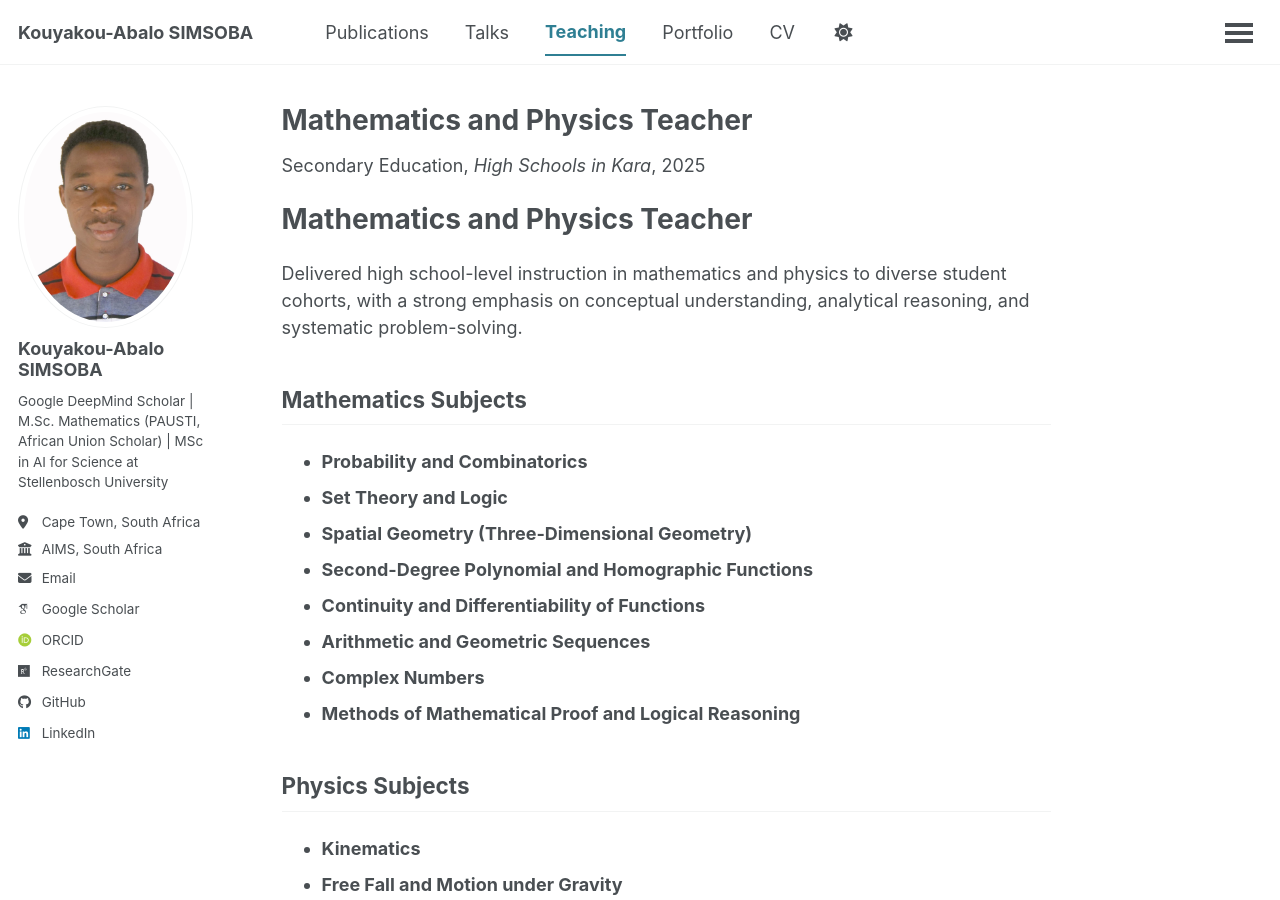
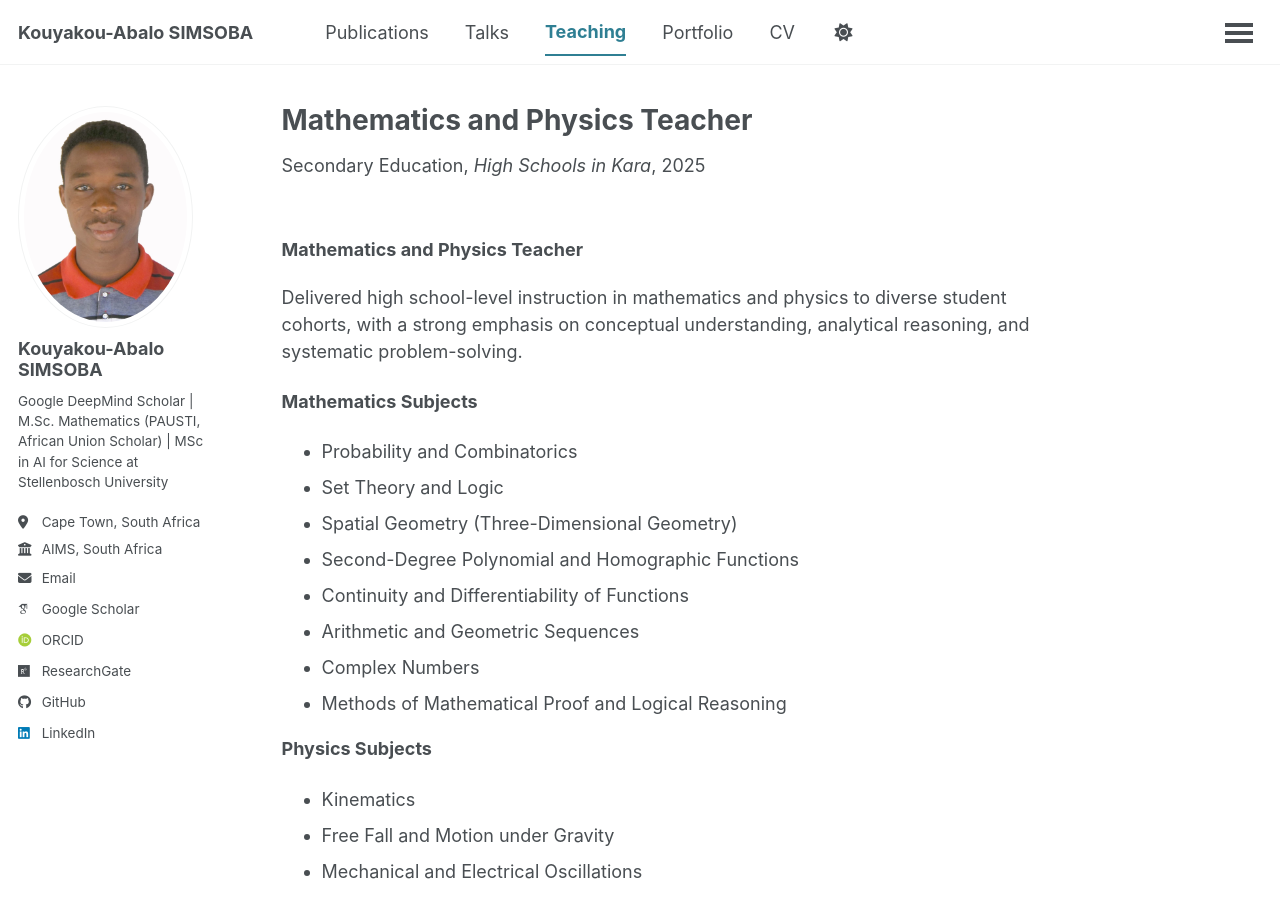
Before and after one commit to simsoba-research/simsoba-research.github.io, a Jekyll site: the page built from _teaching/2014-spring-teaching-1.md, in a window 1280 px wide and 900 px high. Built offline with Jekyll 4.4.1, drawn with Linux system fonts in a browser that asks for light colours; some web fonts are replaced; a script bundle is joined from its source files by our own code; library files that are not in the unit come from our copies.

Commit message:
Refine subject headings in teaching document
Updated formatting for subjects in teaching document.

```diff
--- a/_teaching/2014-spring-teaching-1.md
+++ b/_teaching/2014-spring-teaching-1.md
@@ -8,30 +8,26 @@ location: "Kara, Togo"
 layout: single
 ---
 
-# Mathematics and Physics Teacher
+### Mathematics and Physics Teacher
 <u></u>
 
 Delivered high school-level instruction in mathematics and physics to diverse student cohorts, with a strong emphasis on conceptual understanding, analytical reasoning, and systematic problem-solving.
 
-## Mathematics Subjects
-<u></u>
+**Mathematics Subjects**
+* Probability and Combinatorics
+* Set Theory and Logic
+* Spatial Geometry (Three-Dimensional Geometry)
+* Second-Degree Polynomial and Homographic Functions
+* Continuity and Differentiability of Functions
+* Arithmetic and Geometric Sequences
+* Complex Numbers
+* Methods of Mathematical Proof and Logical Reasoning
 
-* **Probability and Combinatorics**
-* **Set Theory and Logic**
-* **Spatial Geometry (Three-Dimensional Geometry)**
-* **Second-Degree Polynomial and Homographic Functions**
-* **Continuity and Differentiability of Functions**
-* **Arithmetic and Geometric Sequences**
-* **Complex Numbers**
-* **Methods of Mathematical Proof and Logical Reasoning**
-
-## Physics Subjects
-<u></u>
-
-* **Kinematics**
-* **Free Fall and Motion under Gravity**
-* **Mechanical and Electrical Oscillations**
-* **Wave Phenomena and Propagation**
-* **Electrostatics**
-* **Alternating Current and RLC Circuits**
-* **Thermodynamics (Ideal Gases and Thermodynamic Processes)**
+**Physics Subjects**
+* Kinematics
+* Free Fall and Motion under Gravity
+* Mechanical and Electrical Oscillations
+* Wave Phenomena and Propagation
+* Electrostatics
+* Alternating Current and RLC Circuits
+* Thermodynamics (Ideal Gases and Thermodynamic Processes)
```
